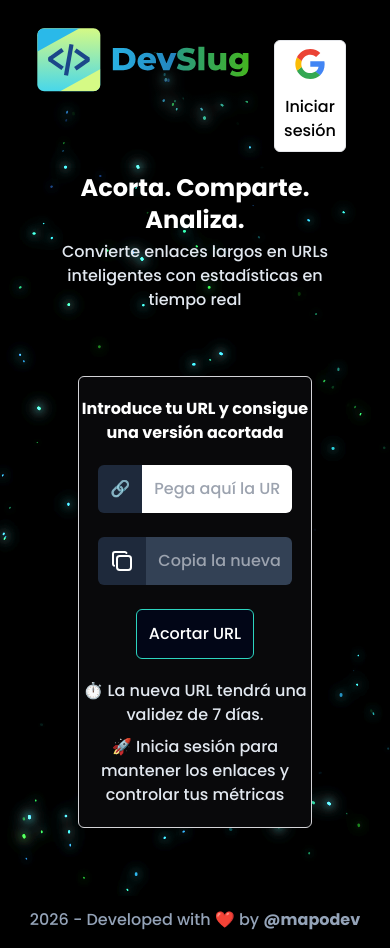
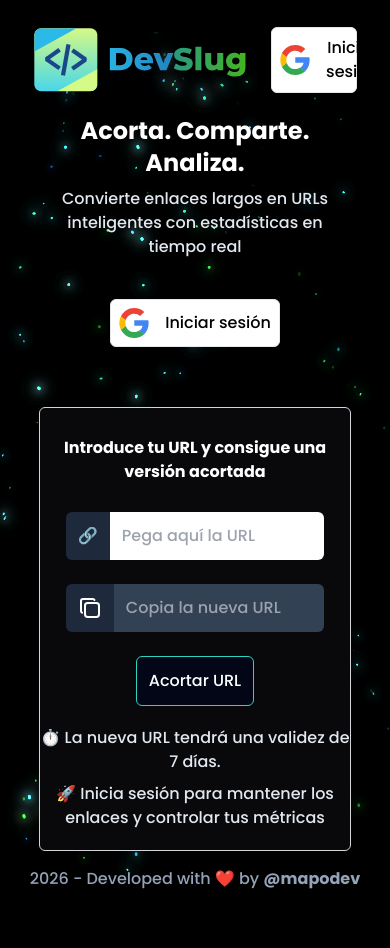
Before and after one commit to mario4off/devslug, a Next.js app: page / in a window 390 px wide. After the commit the page ends 907 px from the top, so only its background shows below. Built offline with nearby package versions, Linux system fonts and the light colour scheme; no server answers.

Commit message:
make responsive design in home page

```diff
--- a/components/auth-button.tsx
+++ b/components/auth-button.tsx
@@ -9,10 +9,12 @@ export default function SignIn({
   className: string;
   isLogged: boolean;
 }) {
+  const hidden = className.includes("md:hidden") ? "hidden" : "";
+
   return !isLogged ? (
     <button
       onClick={() => signIn("google")}
-      className={`${className} bg-white border rounded-md flex flex-col md:flex-row items-center gap-4 p-2 transform hover:scale-105 transition duration-300 ease-in-out`}
+      className={`${className} bg-white border rounded-md flex items-center gap-4 p-2 transform hover:scale-105 transition duration-300 ease-in-out`}
       type="button"
     >
       <Image
@@ -27,15 +29,15 @@ export default function SignIn({
     <button
       onClick={() => signOut()}
       type="button"
-      className={`${className} m-0 bg-black border border-gray-600 rounded-md text-white p-3 flex items-center gap-3  transition hover:border-white duration-300 ease-in-out`}
+      className={`${className} m-0 bg-gray-900 rounded-md text-gray-300 p-2 flex items-center gap-3  transition hover:border-white hover:text-white hover:bg-slate-800 duration-300 ease-in-out`}
     >
-      <Image
+      {/* <Image
         src="/icons/signout.svg"
         width={30}
         height={30}
         alt="cerrar sesión"
-      />
-      <span className="hidden md:inline">Cerrar sesión</span>
+      /> */}
+      <span className={` md:inline text-sm md:text-lg`}>Cerrar sesión</span>
     </button>
   );
 }
--- a/components/hero.tsx
+++ b/components/hero.tsx
@@ -1,18 +1,25 @@
 import ShortenerGuest from "./shortener-guest";
+import AuthButton from "./auth-button";
+import { auth } from "@/auth";
 
-function Hero() {
+async function Hero() {
+  const session = await auth();
+
+  const isLogged = !!session;
   return (
     <>
-      <header className="mt-0 md:mt-10 mx-10">
-        <h1 className="text-center my-1 md:my-4 text-2xl md:text-5xl">
+      <header className="mt-0 md:mt-4 mx-10 flex flex-col items-center">
+        <h1 className="text-center my-2 md:my-4 text-2xl md:text-5xl">
           Acorta. Comparte. Analiza.
         </h1>
         <p className="text-center  text-base md:text-xl">
           Convierte enlaces largos en URLs inteligentes con estadísticas en
           tiempo real
         </p>
+        <AuthButton isLogged={isLogged} className="my-10 block md:hidden" />
       </header>
-      <section className="flex justify-center my-6 md:my-12">
+
+      <section className="flex justify-center mt-5 md:mt-10">
         <ShortenerGuest />
       </section>
     </>
--- a/components/main-header.tsx
+++ b/components/main-header.tsx
@@ -8,7 +8,7 @@ export default async function MainHeader() {
   const isLogged = !!session;
 
   return (
-    <header className="w-full bg-gradient-to-b from-black flex items-start justify-between  px-6 pt-3 shadow-2xl">
+    <header className="w-full bg-gradient-to-b from-black flex items-center justify-center md:justify-between px-6 pt-3 shadow-2xl">
       <Image
         src="/logo.svg"
         width={250}
@@ -16,12 +16,8 @@ export default async function MainHeader() {
         loading="eager"
         alt="Logo devslug"
       />
-      <div className="flex flex-col md:flex-row items-end md:items-center gap-3 md:gap-6 my-4 sm:my-3">
-        <p className="text-end">
-          {!session ? "" : `👋    Hola, ${session?.user?.name}`}
-        </p>
-        <AuthButton isLogged={isLogged} className="me-5" />
-      </div>
+
+      <AuthButton isLogged={isLogged} className="me-3  md:flex" />
     </header>
   );
 }
--- a/components/shortener-guest.tsx
+++ b/components/shortener-guest.tsx
@@ -3,8 +3,8 @@ import PrimaryButton from "./ui/primary-button";
 
 function ShortenerGuest() {
   return (
-    <div className="bg-zinc-950 w-3/5 border-zinc-300 border rounded-md py-5 md:py-14 md:px-0 flex flex-col my-10 items-center justify-center">
-      <h2 className="text-center text-base md:text-xl">
+    <div className="bg-zinc-950 w-4/5 border-zinc-300 border rounded-md py-5 md:py-14 md:px-0 flex flex-col items-center justify-center">
+      <h2 className="text-center text-base md:text-xl my-2">
         Introduce tu URL y consigue una versión acortada
       </h2>
       <form
```
